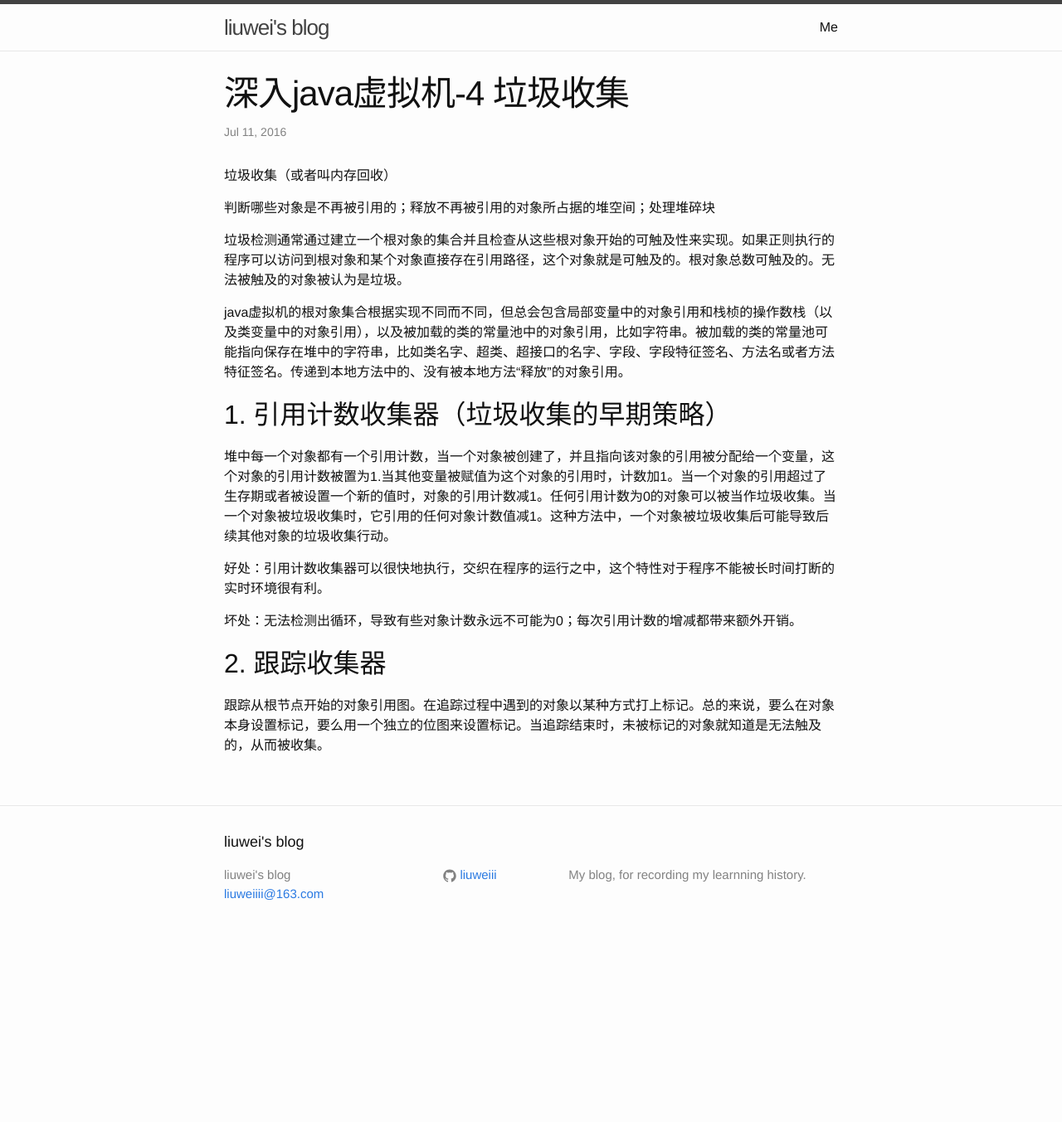
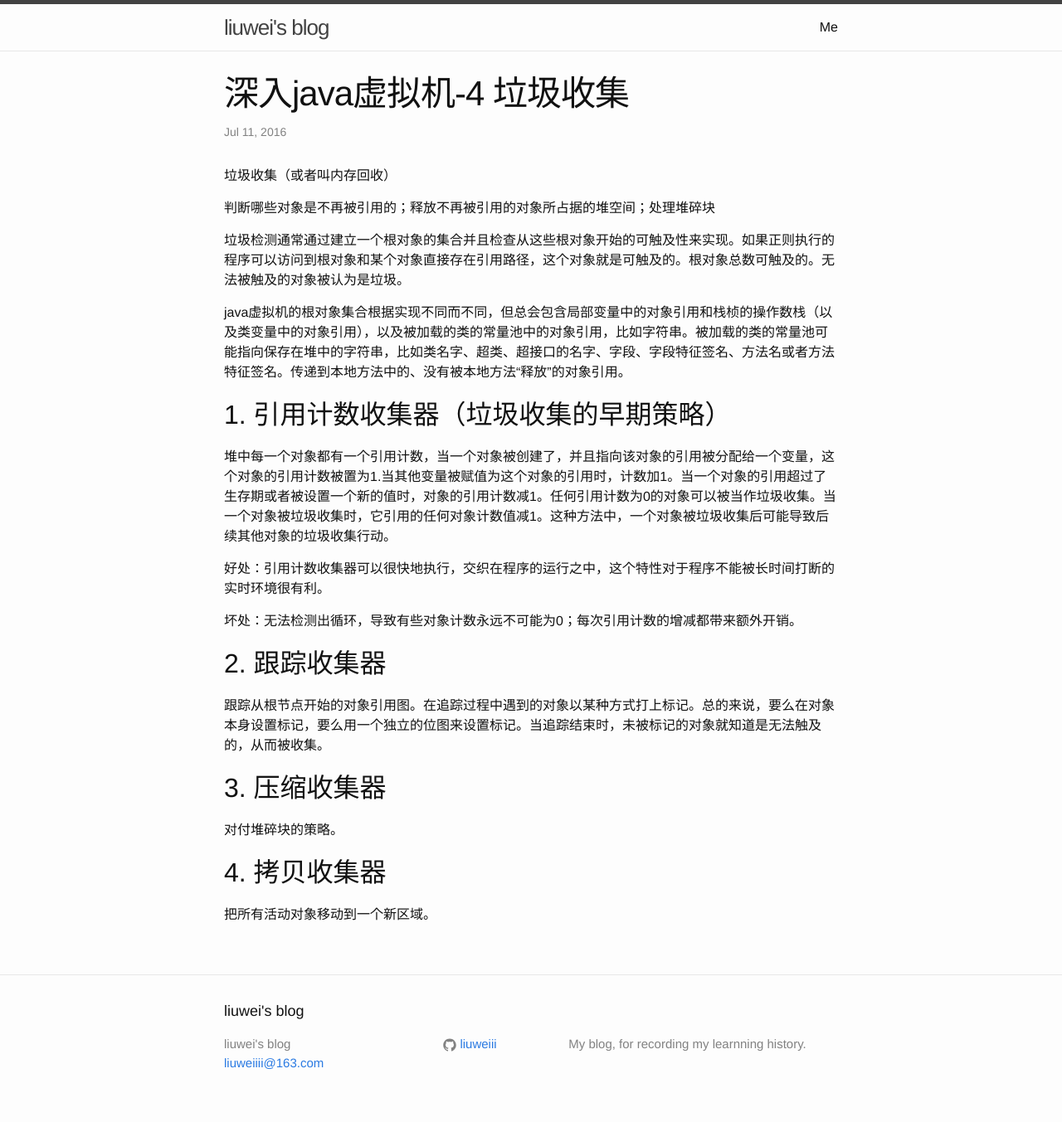
Before and after one commit to liuweiii/liuweiii.github.io, a Jekyll site: the page built from _posts/2016-07-09-inside the java vm-4.markdown, in a window 1280 px wide. Shown: the whole page at 83% size. Built offline with Jekyll 4.4.1, drawn with Linux system fonts in a browser that asks for light colours; before the commit the page ends 1149 px from its top, so only the background shows below that.

Commit message:
Signed-off-by: liuwei <liuweiiii@163.com>

```diff
--- a/_posts/2016-07-09-inside the java vm-4.markdown
+++ b/_posts/2016-07-09-inside the java vm-4.markdown
@@ -27,3 +27,11 @@ java虚拟机的根对象集合根据实现不同而不同，但总会包含局
 ## 2. 跟踪收集器
 
 跟踪从根节点开始的对象引用图。在追踪过程中遇到的对象以某种方式打上标记。总的来说，要么在对象本身设置标记，要么用一个独立的位图来设置标记。当追踪结束时，未被标记的对象就知道是无法触及的，从而被收集。
+
+## 3. 压缩收集器
+
+对付堆碎块的策略。
+
+## 4. 拷贝收集器
+
+把所有活动对象移动到一个新区域。
```
